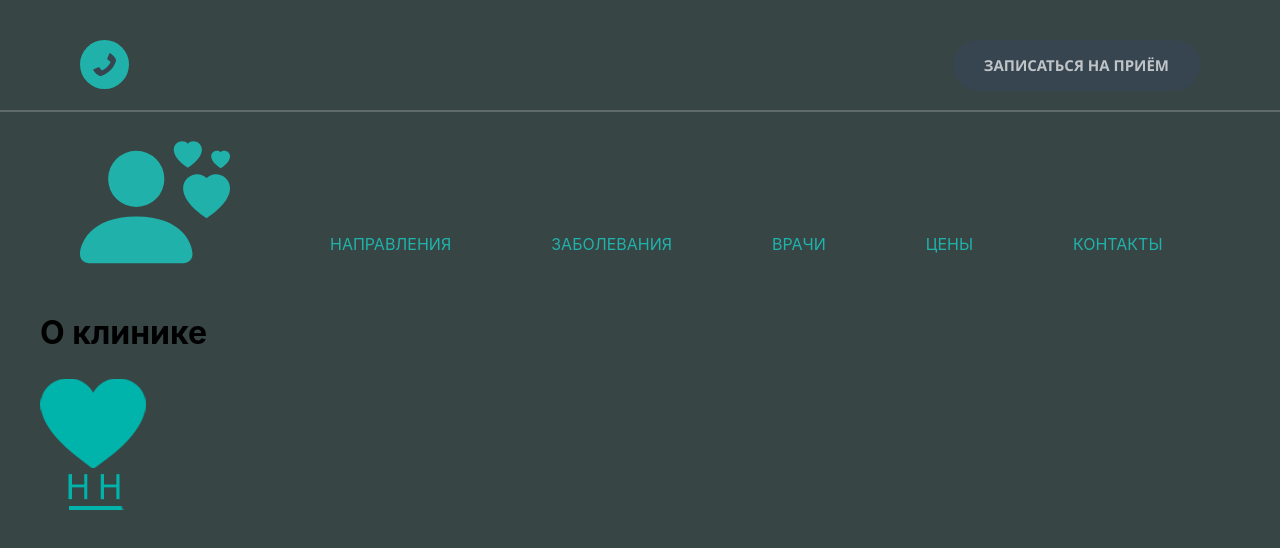
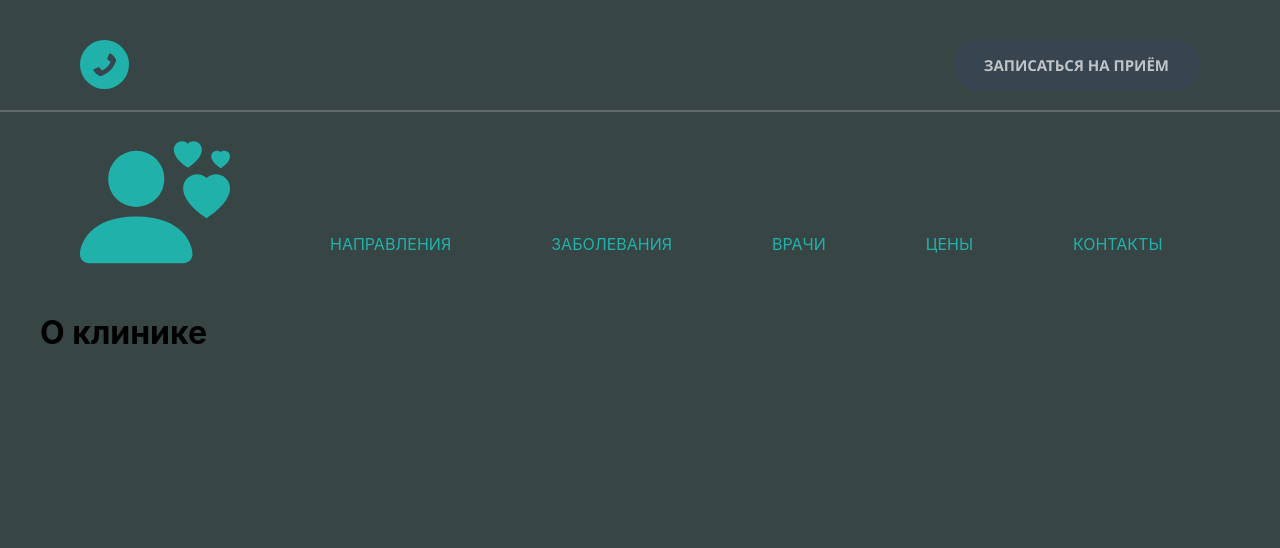
Before and after one commit to c0deD1gg3r/HHospital-on-ReactJS, a React (Vite) app: page /about in a window 1280 px wide. Shown: the top 548 px of the page. Built offline with nearby package versions, Linux system fonts and the light colour scheme.

Commit message:
Fixed the logo path

```diff
--- a/components/Pages/About/About.jsx
+++ b/components/Pages/About/About.jsx
@@ -1,10 +1,10 @@
 import './About.css';
-import Logo from "../../../src/img/Logo.png";
+
 const About = () => {
   return (
     <div>
       <h1>О клинике</h1>
-      <img src={Logo} alt="" />
+
     </div>
   );
 };
```
